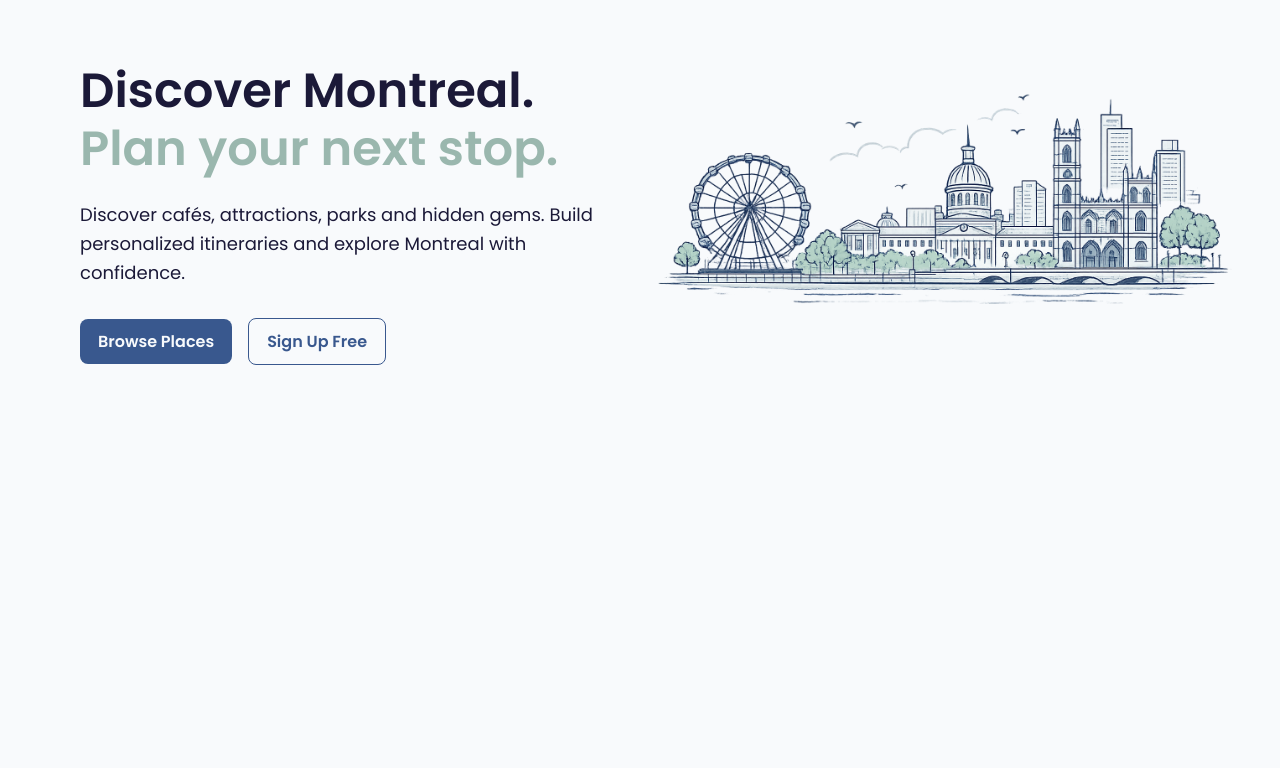
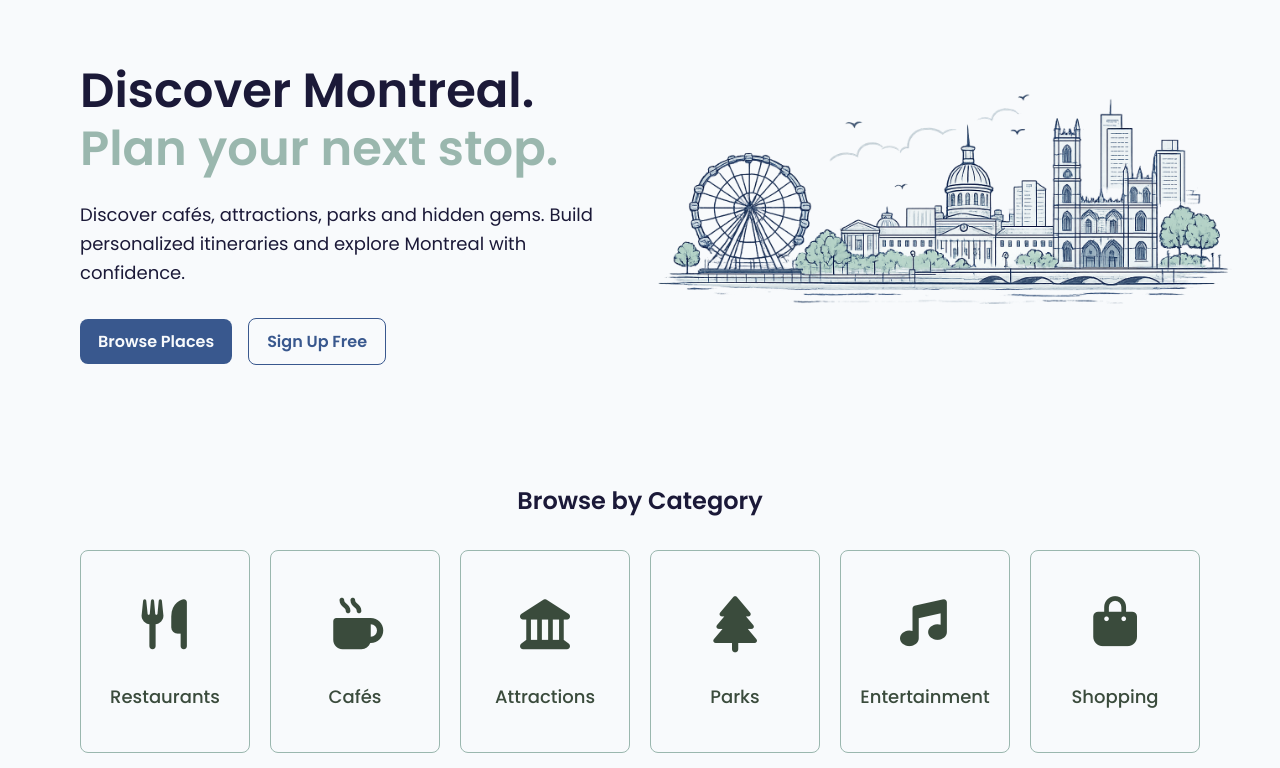
Before and after one commit to saiabbirame/582-32W-VA, a Flask app: page / in a window 1280 px wide. Shown: the part 169-937 px from the top of the page. Before the commit the page ends 534 px from the top, so only its background shows below. Run offline with Flask 3, Linux system fonts and the light colour scheme; some libraries are stand-ins or nearby versions.

Commit message:
Add category browsing section

```diff
--- a/code/static/css/style.css
+++ b/code/static/css/style.css
@@ -113,7 +113,7 @@ body{
     display: flex;
     align-items: center;
     justify-content: space-between;
-    padding: 80px;
+    padding: 80px 80px 40px;
     gap: 48px;
 }
 
@@ -189,6 +189,50 @@ body{
     display: block;
 }
 
+/* CATEGORIES */
+.categories{
+    padding: 15px 80px;
+}
+
+.categories h2{
+    margin: 0 0 32px;
+    color: #1B1938;
+    font-size: 24px;
+    font-weight: 600;
+    text-align: center;
+}
+
+.category-list{
+    display: flex;
+    justify-content: space-between;
+    gap: 20px;
+}
+
+.category-card{
+    padding: 24px 16px;
+    border: 1px solid #9AB7AE;
+    border-radius: 8px;
+    gap: 16px;
+    display: flex;
+    align-items: center;
+    justify-content: center;
+    flex-direction: column;
+    color: #3A4B3C;
+    text-decoration: none;
+    flex: 1;
+}
+
+.category-card i{
+    font-size: 50px;
+    color: #3A4B3C;
+    padding-top: 24px;
+}
+
+.category-card p{
+    font-size: 18px;
+    font-weight: 500;
+}
+
 /* RESPONSIVE DESIGN */
 @media (max-width: 768px){
 
--- a/code/templates/index.html
+++ b/code/templates/index.html
@@ -25,4 +25,41 @@
         <img src="{{ url_for('static', filename='images/hero.png')}}" alt="Montreal illustration">
     </div>
 </section>
+
+<section class="categories">
+    <h2>Browse by Category</h2>
+
+    <div class="category-list">
+
+        <a href="" class="category-card">
+            <i class="fa-solid fa-utensils"></i>
+            <p>Restaurants</p>
+        </a>
+
+        <a href="" class="category-card">
+            <i class="fa-solid fa-mug-hot"></i>
+            <p>Cafés</p>
+        </a>
+
+        <a href="" class="category-card">
+            <i class="fa-solid fa-landmark"></i>
+            <p>Attractions</p>
+        </a>
+
+        <a href="" class="category-card">
+            <i class="fa-solid fa-tree"></i>
+            <p>Parks</p>
+        </a>
+
+        <a href="" class="category-card">
+            <i class="fa-solid fa-music"></i>
+            <p>Entertainment</p>
+        </a>
+
+        <a href="" class="category-card">
+            <i class="fa-solid fa-bag-shopping"></i>
+            <p>Shopping</p>
+        </a>
+    </div>
+</section>
 {% endblock %}
```
